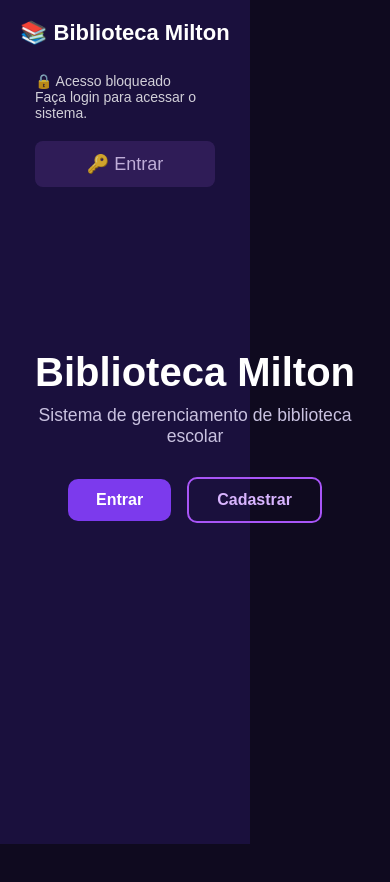
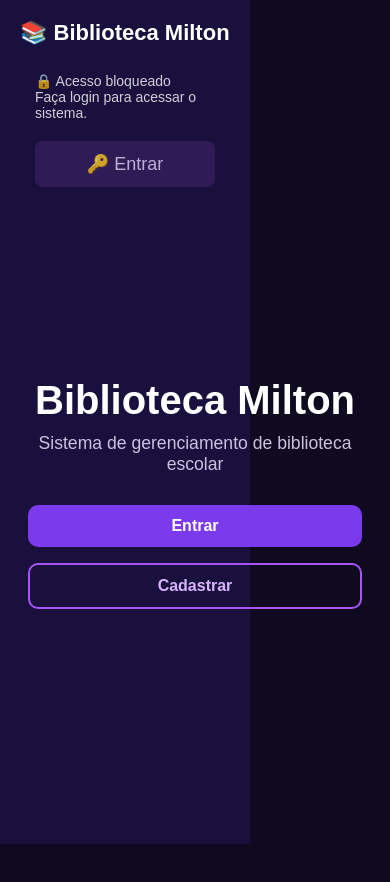
Before and after one commit to DeboraVasti0/sistema-biblioteca-escolar, a React (Vite) app in the folder biblioteca-react/: page / in a window 390 px wide. Shown: the top 882 px of the page. Built offline with nearby package versions, Linux system fonts and the light colour scheme.

Commit message:
Finalmente

```diff
--- a/biblioteca-react/src/App.css
+++ b/biblioteca-react/src/App.css
@@ -36,3 +36,122 @@
         padding: 18px;
     }
 }
+
+
+/* RESPONSIVIDADE DO SISTEMA */
+
+* {
+    box-sizing: border-box;
+}
+
+html,
+body,
+#root {
+    width: 100%;
+    min-height: 100%;
+    margin: 0;
+}
+
+img,
+input,
+select,
+textarea {
+    max-width: 100%;
+}
+
+.conteudo-principal {
+    margin-left: 250px;
+    width: calc(100% - 250px);
+    min-height: 100vh;
+    padding: 25px;
+    box-sizing: border-box;
+}
+
+/* TABLETS E CELULARES */
+
+@media (max-width: 768px) {
+    .conteudo-principal {
+        margin-left: 0;
+        width: 100%;
+        padding: 15px;
+        padding-top: 75px;
+    }
+
+    .page,
+    .page-container,
+    .materiais-container,
+    .pagina-alunos {
+        width: 100%;
+        max-width: 100%;
+        margin: 0 auto;
+        padding: 15px;
+    }
+
+    .materiais-grid,
+    .lista-alunos {
+        grid-template-columns: repeat(2, minmax(0, 1fr));
+        gap: 12px;
+    }
+
+    .barra-pesquisa {
+        width: 100%;
+        max-width: 100%;
+    }
+
+    .form-auth,
+    .form-material,
+    .formulario-aluno {
+        width: 100%;
+        padding: 18px;
+    }
+
+    .button-group,
+    .form-buttons {
+        flex-wrap: wrap;
+    }
+}
+
+/* CELULARES PEQUENOS */
+
+@media (max-width: 480px) {
+    .conteudo-principal {
+        padding: 12px;
+        padding-top: 75px;
+    }
+
+    .materiais-grid,
+    .lista-alunos {
+        grid-template-columns: 1fr;
+    }
+
+    .pagina-alunos h1,
+    .page h1 {
+        font-size: 24px;
+    }
+
+    .card-aluno,
+    .material-card {
+        padding: 16px;
+    }
+
+    .acoes-aluno {
+        flex-direction: column;
+    }
+
+    .acoes-aluno button {
+        width: 100%;
+    }
+
+    .botoes,
+    .button-group,
+    .form-buttons {
+        flex-direction: column;
+        width: 100%;
+    }
+
+    .botoes button,
+    .button-group button,
+    .form-buttons button {
+        width: 100%;
+    }
+}
```
